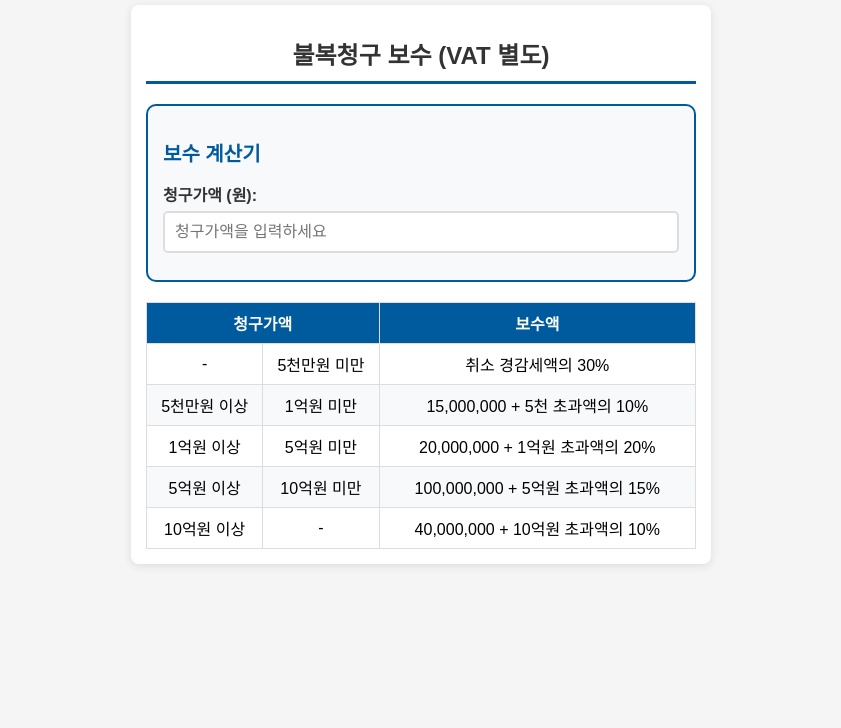
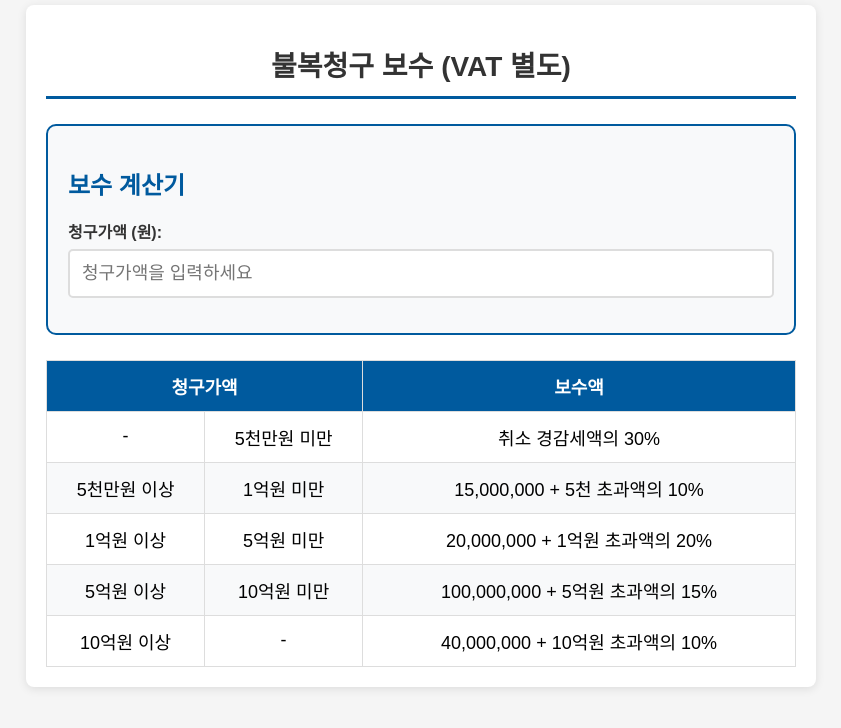
Before and after one commit to minho2260/index, a plain HTML site: page 불복청구 보수.html in a window 1280 px wide. Shown: the whole page, without its empty margins (219-1060 px from the left). Drawn offline with Linux system fonts and the light colour scheme.

Commit message:
화면 확대
화면 확대

```diff
--- a/불복청구 보수.html
+++ b/불복청구 보수.html
@@ -12,10 +12,10 @@
         }
 
         .container {
-            max-width: 550px;
+            max-width: 750px;
             margin: 0 auto;
             background-color: white;
-            padding: 15px;
+            padding: 20px;
             border-radius: 8px;
             box-shadow: 0 2px 10px rgba(0,0,0,0.1);
         }
@@ -23,23 +23,23 @@
         h1 {
             text-align: center;
             color: #333;
-            margin-bottom: 20px;
+            margin-bottom: 25px;
             border-bottom: 3px solid #005a9e;
-            padding-bottom: 10px;
-            font-size: 24px;
+            padding-bottom: 12px;
+            font-size: 28px;
         }
 
         table {
             width: 100%;
             border-collapse: collapse;
-            margin-top: 15px;
-            font-size: 16px;
+            margin-top: 18px;
+            font-size: 18px;
             table-layout: fixed;
         }
 
         th, td {
             border: 1px solid #ddd;
-            padding: 8px;
+            padding: 12px;
             text-align: center;
             word-wrap: break-word;
             white-space: normal;
@@ -90,33 +90,34 @@
             background-color: #f8f9fa;
             border: 2px solid #005a9e;
             border-radius: 10px;
-            padding: 15px;
-            margin-bottom: 20px;
+            padding: 20px;
+            margin-bottom: 25px;
         }
 
         .calculator h2 {
             color: #005a9e;
-            margin-bottom: 15px;
-            font-size: 20px;
+            margin-bottom: 18px;
+            font-size: 24px;
         }
 
         .input-group {
-            margin-bottom: 12px;
+            margin-bottom: 15px;
         }
 
         .input-group label {
             display: block;
-            margin-bottom: 5px;
+            margin-bottom: 6px;
             font-weight: bold;
             color: #333;
+            font-size: 16px;
         }
 
         .input-group input {
             width: 100%;
-            padding: 10px;
+            padding: 12px;
             border: 2px solid #ddd;
             border-radius: 5px;
-            font-size: 16px;
+            font-size: 18px;
             box-sizing: border-box;
         }
 
@@ -129,15 +130,15 @@
             background-color: #e3f2fd;
             border: 2px solid #005a9e;
             border-radius: 5px;
-            padding: 12px;
-            margin-top: 12px;
+            padding: 15px;
+            margin-top: 15px;
         }
 
         .result-amount {
-            font-size: 20px;
+            font-size: 22px;
             font-weight: bold;
             color: #d32f2f;
-            margin-top: 8px;
+            margin-top: 10px;
         }
 
         /* 모바일 반응형 디자인 */
```
